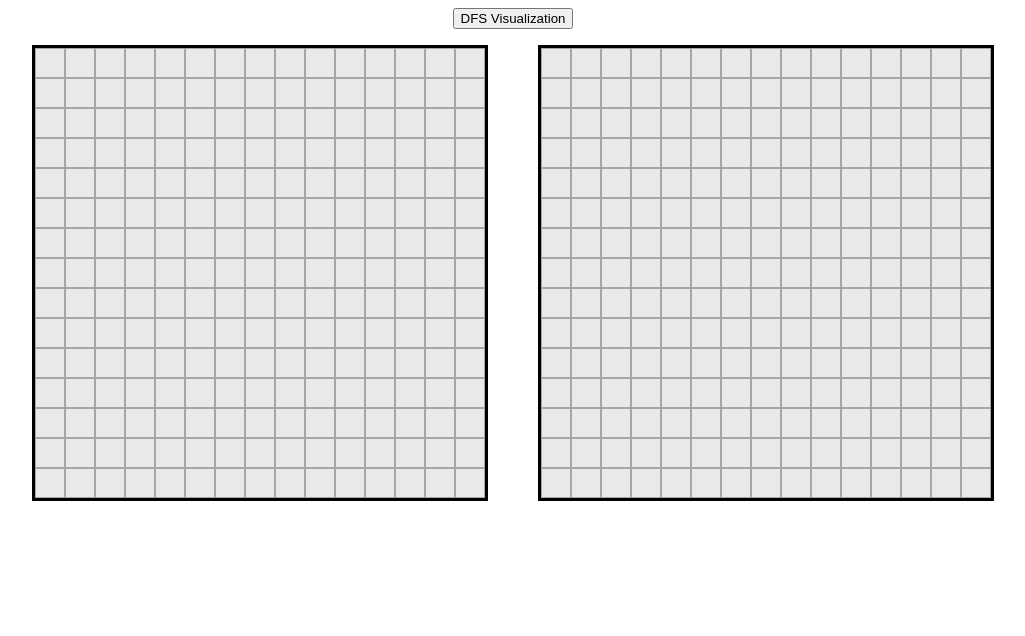
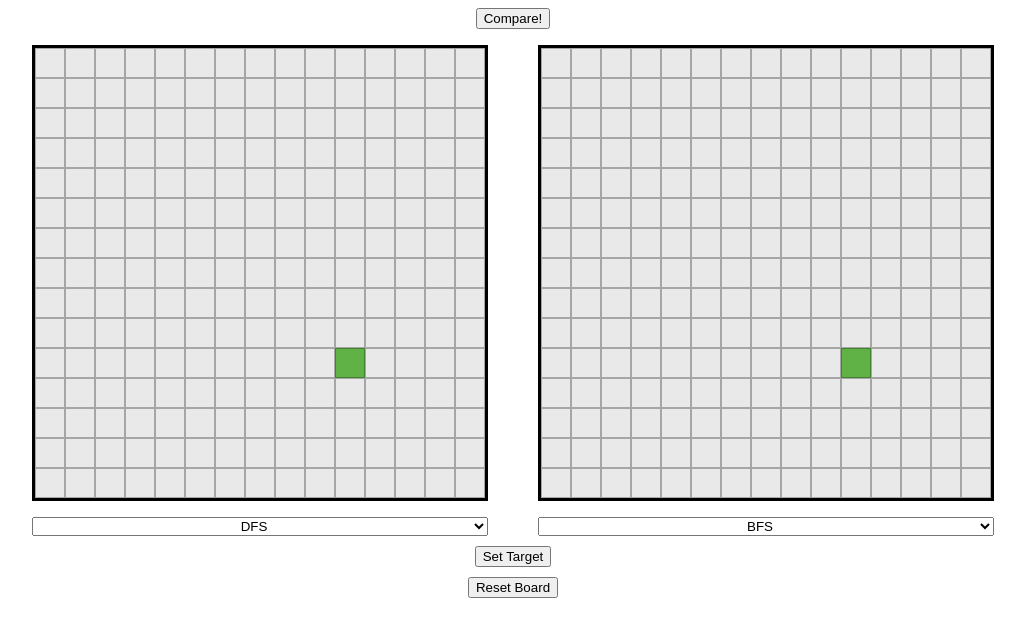
Before and after one commit to eliThomass/react-algo-visualizer, a React (Vite) app: page / in a window 1280 px wide. Shown: the top 636 px of the page, without its empty margins (127-1152 px from the left). Built offline with nearby package versions, Linux system fonts and the light colour scheme.

Commit message:
updated DFS and BFS functions

```diff
--- a/src/App.css
+++ b/src/App.css
@@ -34,3 +34,15 @@
   height: 30px;
   width: 30px;
 }
+
+.grid-wrapper {
+  display: flex;
+  flex-direction: column;
+}
+
+.grid-wrapper select {
+  display: flex;
+  align-items: center;
+  justify-content: center;
+  text-align: center;
+}
--- a/src/App.jsx
+++ b/src/App.jsx
@@ -1,21 +1,30 @@
-import { useState } from 'react'
+import { useState, useRef } from 'react'
 import './App.css'
 import { dfs, bfs } from './algorithms'
+import Grid from './Grid'
 
 function App() {
-
   const [isMouseDown, setIsMouseDown] = useState(false);
   const [drawValue, setDrawValue] = useState(1);
+  const [algo1, setAlgo1] = useState('DFS');
+  const [algo2, setAlgo2] = useState('BFS');
 
-  const [maze, setMaze] = useState(() => {
-    return Array(15).fill().map(() => Array(15).fill(0));
-  })
-  const [maze2, setMaze2] = useState(() => {
-    return Array(15).fill().map(() => Array(15).fill(0));
-  })
+  const [targetMode, setTargetMode] = useState(false);
+  const [targetPos, setTargetPos] = useState([10, 10]);
 
-  const handleCell = (type, row, col, newValue) => {
-    if(type == 'DFS') {
+  const timeoutIds = useRef([]);
+
+  const generateGrid = (target) => {
+    const grid = Array(15).fill().map(() => Array(15).fill(0));
+    grid[target[0]][target[1]] = 3; // 3 = Green Target
+    return grid;
+  };
+
+  const [maze, setMaze] = useState(() => generateGrid([10, 10]));
+  const [maze2, setMaze2] = useState(() => generateGrid([10, 10]));
+
+  const handleCell = (gridId, row, col, newValue) => {
+    if(gridId === 1) {
       setMaze((prevMaze) => {
         return prevMaze.map((gridRow, rIndex) => {
           if (rIndex === row) {
@@ -27,7 +36,7 @@ function App() {
         });
       });
     }
-    if(type == 'BFS') {
+    if(gridId === 2) {
       setMaze2((prevMaze) => {
         return prevMaze.map((gridRow, rIndex) => {
           if (rIndex === row) {
@@ -39,23 +48,35 @@ function App() {
         });
       });
     }
-
   };
 
   const handleMouseDown = (row, col, currentVal) => {
+    if (targetMode) {
+      handleCell(1, targetPos[0], targetPos[1], 0);
+      handleCell(2, targetPos[0], targetPos[1], 0);
+
+
+      setTargetPos([row, col]);
+      handleCell(1, row, col, 3);
+      handleCell(2, row, col, 3);
+
+      setTargetMode(false);
+      return;
+    }
     setIsMouseDown(true);
 
     const newVal = currentVal === 1 ? 0 : 1;
     setDrawValue(newVal);
     handleCell(row, col, newVal);
-    handleCell('DFS', row, col, drawValue);
-    handleCell('BFS', row, col, drawValue);
+    handleCell(1, row, col, drawValue);
+    handleCell(2, row, col, drawValue);
   };
 
   const handleMouseEnter = (row, col) => {
     if (isMouseDown) {
-      handleCell('DFS', row, col, drawValue);
-      handleCell('BFS', row, col, drawValue);
+      if (row === targetPos[0] && col === targetPos[1]) return;
+      handleCell(1, row, col, drawValue);
+      handleCell(2, row, col, drawValue);
     }
   };
 
@@ -63,81 +84,87 @@ function App() {
     setIsMouseDown(false);
   };
 
+  const runAlgorithm = (name, grid, history) => {
+    if (name === 'DFS') dfs(0, 0, targetPos, grid, new Set(), history);
+    if (name === 'BFS') bfs(0, 0, targetPos, grid, new Set(), history);
+  };
+
   const visualizePath = () => {
+    timeoutIds.current.forEach(clearTimeout);
+    timeoutIds.current = [];
     let mazeCopy = JSON.parse(JSON.stringify(maze));
-    let historyDFS = [];
+    let history1 = [];
     let mazeCopy2 = JSON.parse(JSON.stringify(maze));
-    let historyBFS = [];
+    let history2 = [];
 
-    bfs(0, 0, [10, 10], mazeCopy, new Set(), historyBFS);
-    dfs(0, 0, [10, 10], mazeCopy2, new Set(), historyDFS);
+    runAlgorithm(algo1, mazeCopy, history1);
+    runAlgorithm(algo2, mazeCopy2, history2);
 
-    const maxSteps = Math.max(historyDFS.length, historyBFS.length);
+    const maxSteps = Math.max(history1.length, history2.length);
 
     for (let i = 0; i < maxSteps; i++) {
-      setTimeout(() => {
-        if (i < historyDFS.length) {
-          const stepA = historyDFS[i];
-          handleCell('DFS', stepA.r, stepA.c, stepA.val);
+      const id = setTimeout(() => {
+        if (i < history1.length) {
+          const stepA = history1[i];
+          handleCell(1, stepA.r, stepA.c, stepA.val);
         }
 
-        if (i < historyBFS.length) {
-          const stepB = historyBFS[i];
-          handleCell('BFS', stepB.r, stepB.c, stepB.val);
+        if (i < history2.length) {
+          const stepB = history2[i];
+          handleCell(2, stepB.r, stepB.c, stepB.val);
         }
+      }, 40 * i);
 
-      }, 40 * i);
+      timeoutIds.current.push(id);
     }
   };
+
+  const handleReset = () => {
+    timeoutIds.current.forEach(clearTimeout);
+    timeoutIds.current = [];
+    setMaze(generateGrid(targetPos));
+    setMaze2(generateGrid(targetPos));
+
+  }
+
+  const handleTarget = () => {
+    setTargetMode(!targetMode); // Toggle allowing user to cancel
+  }
 
   return (
     <>
       <div id='container' onMouseUp={handleMouseUp}>
-        <button onClick={() => visualizePath()}> DFS Visualization </button>
+        <button onClick={() => visualizePath()}> Compare! </button>
 
         <div className='grids'>
-          <p className='grid' onMouseLeave={handleMouseUp}>{maze.map((row, rowIndex) => (
-            <div key={rowIndex} className='row'>
-              {row.map((item, itemIndex) => (
-                <button key={itemIndex}
-                  onMouseDown={() => handleMouseDown(rowIndex, itemIndex, item)}
-                  onMouseEnter={() => handleMouseEnter(rowIndex, itemIndex)}
-                  className='cell' style={{
-                    backgroundColor:
-                      item === 1 ? "black"
-                      : item === 2 ? "rgba(247, 244, 86, 1)"
-                      : item === 3 ? "rgba(97, 178, 70, 1)"
-                      : item === 4 ? "red"
-                      : "rgb(233, 233, 233)"
-                }}>
+          <div className='grid-wrapper'>
+            <Grid
+              mazeData={maze}
+              handleMouseDown={handleMouseDown}
+              handleMouseEnter={handleMouseEnter}
+              handleMouseUp={handleMouseUp}
+            />
+            <select value={algo1} onChange={(e) => setAlgo1(e.target.value)}>
+              <option value="DFS">DFS</option>
+              <option value="BFS">BFS</option>
+            </select>
+          </div>
 
-                </button>
-              ))}
-            </div>
-         ))}
-        </p>
-
-        <p className='grid' onMouseLeave={handleMouseUp}>{maze2.map((row, rowIndex) => (
-          <div key={rowIndex} className='row'>
-            {row.map((item, itemIndex) => (
-              <button key={itemIndex}
-                onMouseDown={() => handleMouseDown(rowIndex, itemIndex, item)}
-                onMouseEnter={() => handleMouseEnter(rowIndex, itemIndex)}
-                className='cell' style={{
-                  backgroundColor:
-                    item === 1 ? "black"
-                    : item === 2 ? "rgba(247, 244, 86, 1)"
-                    : item === 3 ? "rgba(97, 178, 70, 1)"
-                    : item === 4 ? "red"
-                    : "rgb(233, 233, 233)"
-              }}>
-
-              </button>
-            ))}
+          <div className='grid-wrapper'>
+            <Grid
+              mazeData={maze2}
+              handleMouseDown={handleMouseDown}
+              handleMouseEnter={handleMouseEnter}
+              handleMouseUp={handleMouseUp}
+            />
+            <select value={algo2} onChange={(e) => setAlgo2(e.target.value)}>
+              <option value="DFS">DFS</option>
+              <option value="BFS">BFS</option>
+            </select>
           </div>
-          ))}
-        </p>
         </div>
+        <button onClick={handleTarget} style={{marginTop: "10px", marginBottom: "10px"}}> Set Target </button>
+        <button onClick={handleReset}> Reset Board </button>
 
       </div>
     </>
--- /dev/null
+++ b/src/Grid.jsx
@@ -0,0 +1,28 @@
+const Grid = ({ mazeData, handleMouseDown, handleMouseEnter, handleMouseUp }) => {
+  return (
+    <p className='grid' onMouseLeave={handleMouseUp}>
+      {mazeData.map((row, rowIndex) => (
+        <div key={rowIndex} className='row'>
+          {row.map((item, itemIndex) => (
+            <button key={itemIndex}
+              onMouseDown={() => handleMouseDown(rowIndex, itemIndex, item)}
+              onMouseEnter={() => handleMouseEnter(rowIndex, itemIndex)}
+              className='cell' style={{
+                backgroundColor:
+                item === 1 ? "black"
+                : item === 2 ? "rgba(247, 244, 86, 1)"
+                : item === 3 ? "rgba(97, 178, 70, 1)"
+                : item === 4 ? "red"
+                : item === 5 ? "rgba(131, 255, 247, 1)"
+                : "rgb(233, 233, 233)"
+            }}>
+
+            </button>
+          ))}
+        </div>
+      ))}
+    </p>
+  )
+}
+
+export default Grid
--- a/src/algorithms.js
+++ b/src/algorithms.js
@@ -7,16 +7,15 @@ export function dfs(i, j, target, maze, visit = new Set(), history = []) {
     if(i >= ROWS || j >= COLS || i < 0 || j < 0 || visit.has(key) || maze[i][j] === 1) {
         return
     }
-    if(i === target[0] && j === target[1]) {
-        history.push({ r: i, c: j, val: 3 });
-        return true
-    }
 
     visit.add(key)
     if (i === 0 && j === 0) {
-        history.push({ r: i, c: j, val: 4 });
+        history.push({ r: i, c: j, val: 4 }); // Start
+    } else if (i === target[0] && j === target[1]) {
+        history.push({ r: i, c: j, val: 3 }); // Target
+        return true;
     } else {
-        history.push({ r: i, c: j, val: 2 });
+        history.push({ r: i, c: j, val: 2 }); // Visited
     }
 
     let found = dfs(i + 1, j, target, maze, visit, history)
@@ -25,7 +24,15 @@ export function dfs(i, j, target, maze, visit = new Set(), history = []) {
         || dfs(i, j - 1, target, maze, visit, history);
 
     if(!found) {
-        history.push({ r: i, c: j, val: 0 });
+        // Backtrack - mark as visited but dead end
+        if (!(i === 0 && j === 0)) {
+            history.push({ r: i, c: j, val: 0 });
+        }
+    } else {
+        // Found path, mark as path (blue), excluding start
+        if (!(i === 0 && j === 0) && !(i === target[0] && j === target[1])) {
+            history.push({ r: i, c: j, val: 5 });
+        }
     }
 
     return found
@@ -36,6 +43,8 @@ export function bfs(i, j, target, maze, visit = new Set(), history = []) {
     let COLS = maze[0].length;
     let queue = [[i, j]];
     let key = `${i},${j}`;
+
+    let parentMap = new Map();
 
     visit.add(key);
     if (i === 0 && j === 0) {
@@ -49,6 +58,16 @@ export function bfs(i, j, target, maze, visit = new Set(), history = []) {
 
         if(currI === target[0] && currJ === target[1]) {
             history.push({ r: currI, c: currJ, val: 3 });
+
+            let curr = parentMap.get(`${currI},${currJ}`);
+            while (curr) {
+                let [pI, pJ] = curr;
+                if (pI === 0 && pJ === 0) break;
+
+                history.push({ r: pI, c: pJ, val: 5 });
+                curr = parentMap.get(`${pI},${pJ}`);
+            }
+
             return true;
         }
 
@@ -62,7 +81,11 @@ export function bfs(i, j, target, maze, visit = new Set(), history = []) {
             }
 
             visit.add(nextKey);
-            history.push({ r: nextI, c: nextJ, val: 2 });
+            parentMap.set(nextKey, [currI, currJ]);
+            if (nextI === target[0] && nextJ === target[1]) {
+            } else {
+                history.push({ r: nextI, c: nextJ, val: 2 });
+            }
             queue.push([nextI, nextJ]);
         }
     }
```
